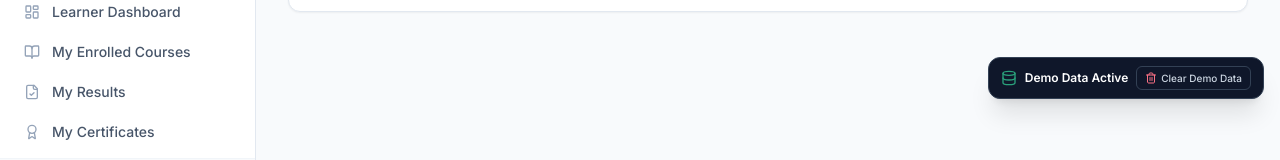
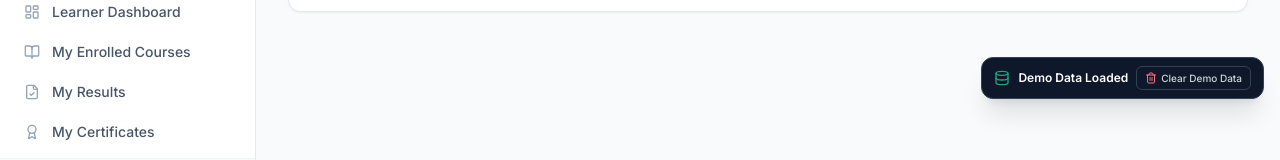
Before and after one commit to matrixnagesh-a11y/LMS, a Next.js app: page /users in a window 1280 px wide. Shown: the part 685-845 px from the top of the page. Built offline with nearby package versions, Linux system fonts and the light colour scheme.

Commit message:
feat: add persistent demo data toggle and one-click clear/load controls

```diff
--- a/src/components/providers/demo-mode-provider.tsx
+++ b/src/components/providers/demo-mode-provider.tsx
@@ -1,59 +1,101 @@
 'use client';
 
-import React, { createContext, useContext, useState } from 'react';
-import { Database, Trash2, CheckCircle } from 'lucide-react';
+import React, { createContext, useContext, useState, useEffect } from 'react';
+import { Database, Trash2, RotateCcw, CheckCircle } from 'lucide-react';
 import { Button } from '@/components/ui/button';
 
 interface DemoModeContextType {
   isDemoMode: boolean;
   toggleDemoMode: () => void;
   clearDummyData: () => void;
+  loadDemoData: () => void;
 }
 
 const DemoModeContext = createContext<DemoModeContextType>({
   isDemoMode: true,
   toggleDemoMode: () => {},
   clearDummyData: () => {},
+  loadDemoData: () => {},
 });
 
 export function DemoModeProvider({ children }: { children: React.ReactNode }) {
   const [isDemoMode, setIsDemoMode] = useState(true);
-  const [clearedNotice, setClearedNotice] = useState(false);
+  const [noticeMessage, setNoticeMessage] = useState<string | null>(null);
+
+  useEffect(() => {
+    if (typeof window !== 'undefined') {
+      const saved = localStorage.getItem('matrix_lms_demo_mode');
+      if (saved !== null) {
+        setIsDemoMode(saved === 'true');
+      }
+    }
+  }, []);
 
   const toggleDemoMode = () => {
-    setIsDemoMode((prev) => !prev);
+    const next = !isDemoMode;
+    setIsDemoMode(next);
+    if (typeof window !== 'undefined') {
+      localStorage.setItem('matrix_lms_demo_mode', String(next));
+    }
   };
 
   const clearDummyData = () => {
     setIsDemoMode(false);
-    setClearedNotice(true);
-    setTimeout(() => setClearedNotice(false), 4000);
+    if (typeof window !== 'undefined') {
+      localStorage.setItem('matrix_lms_demo_mode', 'false');
+    }
+    setNoticeMessage('Demo Data Cleared! System reverted to clean production state.');
+    setTimeout(() => setNoticeMessage(null), 4000);
+  };
+
+  const loadDemoData = () => {
+    setIsDemoMode(true);
+    if (typeof window !== 'undefined') {
+      localStorage.setItem('matrix_lms_demo_mode', 'true');
+    }
+    setNoticeMessage('Demo Data Loaded! Sample college tenants, courses, users & assessments active.');
+    setTimeout(() => setNoticeMessage(null), 4000);
   };
 
   return (
-    <DemoModeContext.Provider value={{ isDemoMode, toggleDemoMode, clearDummyData }}>
+    <DemoModeContext.Provider value={{ isDemoMode, toggleDemoMode, clearDummyData, loadDemoData }}>
       {children}
       {/* Floating Demo Data Controls Widget */}
       <div className="fixed bottom-4 right-4 z-50 flex items-center space-x-2 bg-slate-900 text-white px-3 py-2 rounded-xl shadow-xl border border-slate-700 text-xs">
         <Database className="w-4 h-4 text-emerald-400 animate-pulse" />
         <span className="font-semibold">
-          {isDemoMode ? 'Demo Data Active' : 'Clean Production Mode'}
+          {isDemoMode ? 'Demo Data Loaded' : 'Clean Production Mode'}
         </span>
+
+        {isDemoMode ? (
           <Button
             size="sm"
             variant="ghost"
             className="h-6 px-2 text-[10px] text-slate-300 hover:text-white hover:bg-slate-800 border border-slate-700"
             onClick={clearDummyData}
+            title="Clear all demo data with one click"
           >
             <Trash2 className="w-3 h-3 mr-1 text-rose-400" />
             Clear Demo Data
           </Button>
+        ) : (
+          <Button
+            size="sm"
+            variant="ghost"
+            className="h-6 px-2 text-[10px] text-slate-300 hover:text-white hover:bg-slate-800 border border-slate-700"
+            onClick={loadDemoData}
+            title="Reload demo data with one click"
+          >
+            <RotateCcw className="w-3 h-3 mr-1 text-emerald-400" />
+            Load Demo Data
+          </Button>
+        )}
       </div>
 
-      {clearedNotice && (
+      {noticeMessage && (
         <div className="fixed top-4 right-4 z-50 bg-emerald-600 text-white p-3 rounded-lg shadow-lg flex items-center space-x-2 text-xs font-semibold animate-bounce">
           <CheckCircle className="w-4 h-4" />
-          <span>Demo Data Cleared! System reverted to clean production state.</span>
+          <span>{noticeMessage}</span>
         </div>
       )}
     </DemoModeContext.Provider>
```
Lines whose indentation alone changed are shown as unchanged.
